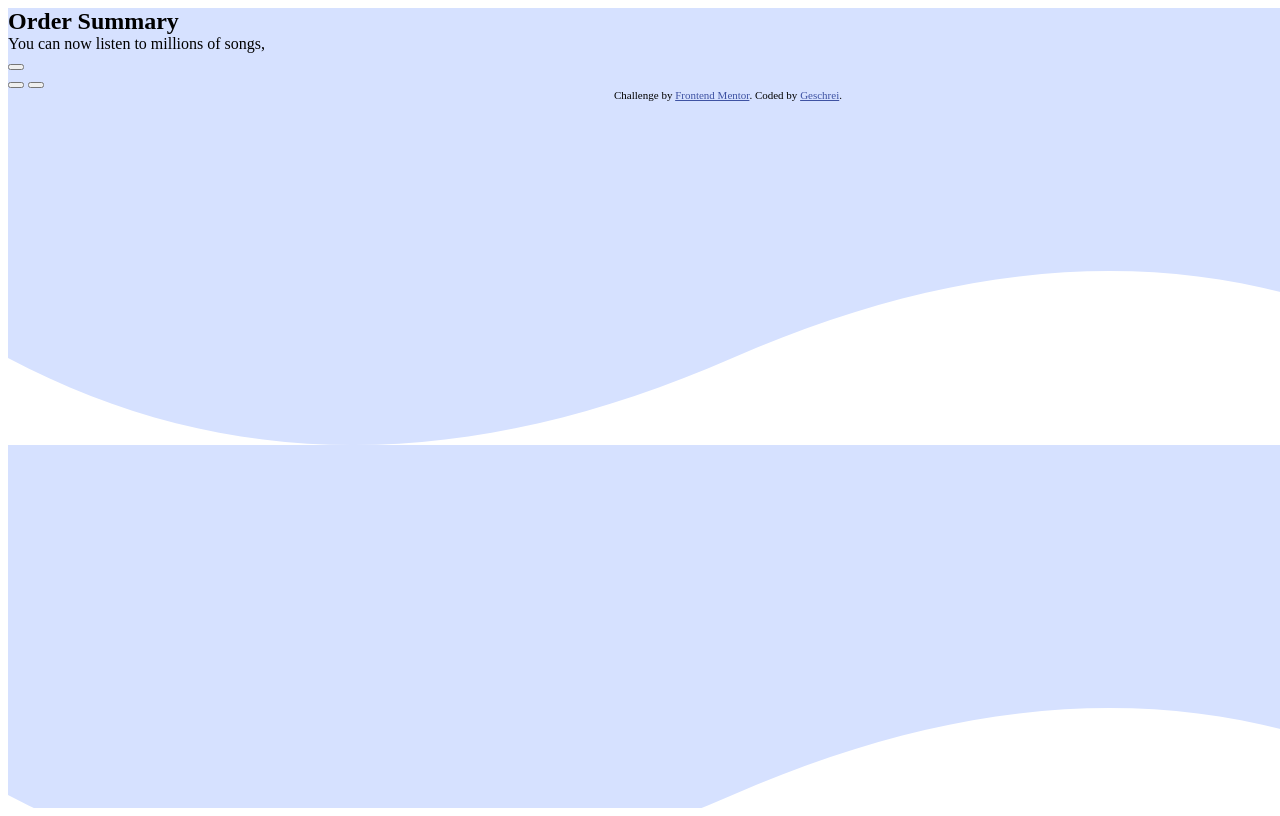
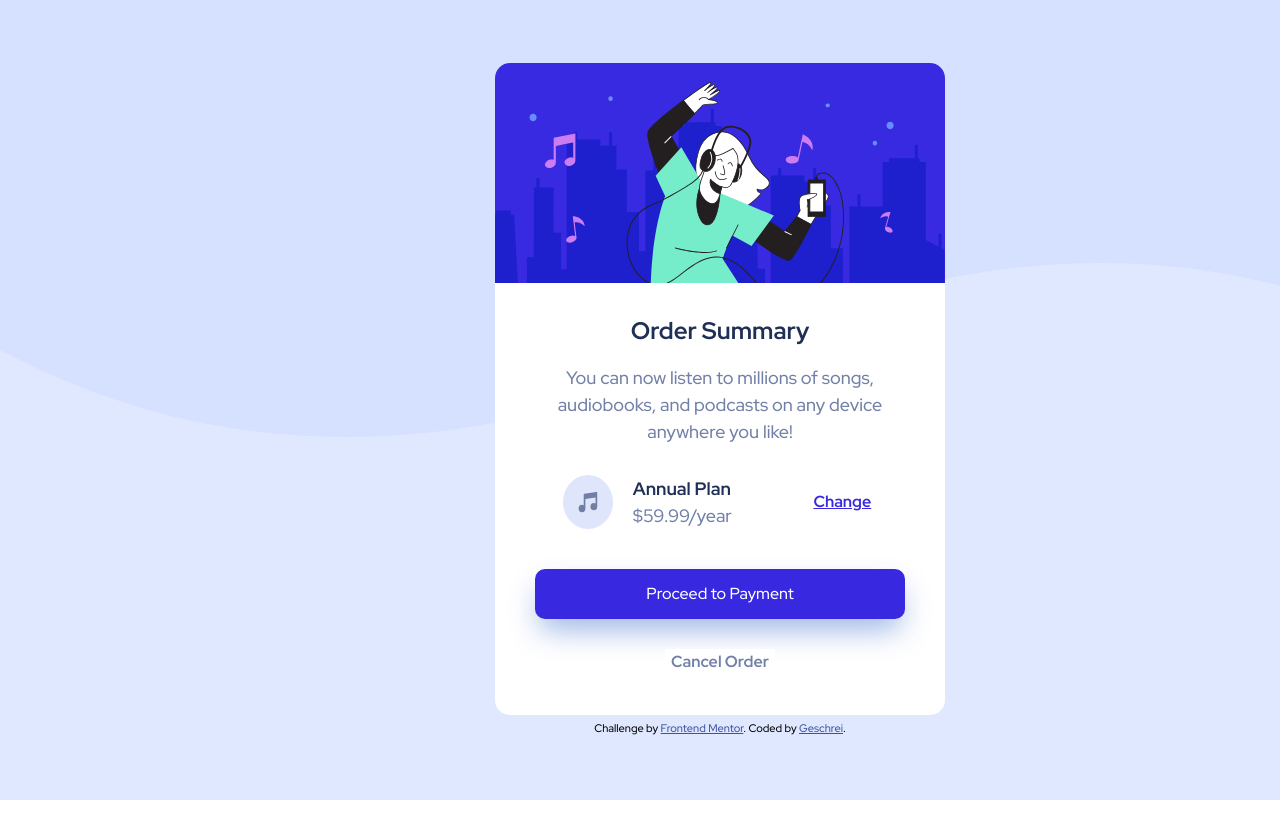
Before and after one commit to Chanses/Order-summary-component, a plain HTML site: page index.html in a window 1280 px wide. Shown: the top 816 px of the page. Drawn offline with Linux system fonts and the light colour scheme.

Commit message:
Complete version

```diff
--- a/index.html
+++ b/index.html
@@ -5,7 +5,11 @@
   <meta name="viewport" content="width=device-width, initial-scale=1.0"> <!-- displays site properly based on user's device -->
 
   <link rel="icon" type="image/png" sizes="32x32" href="./images/favicon-32x32.png">
+  <link rel="stylesheet" href="./styles/distract.css">
   <link rel="stylesheet" href="./css/main.css">
+  <link rel="preconnect" href="https://fonts.googleapis.com">
+<link rel="preconnect" href="https://fonts.gstatic.com" crossorigin>
+<link href="https://fonts.googleapis.com/css2?family=Red+Hat+Display:wght@500;700;900&display=swap" rel="stylesheet">
   <title>Frontend Mentor | Order summary card</title>
 
   <!-- Feel free to remove these styles or customise in your own stylesheet 👍 -->
@@ -17,28 +21,35 @@
 <body>
   <div class="wrapper">
     <div class="card">
-      <div class="card-image"></div>
+
+      <img class="card-image" src="./images/illustration-hero.svg"></img>
+      <div class="card-wrapper">
       <section class="card-text">
         <div class="card-article__title">Order Summary</div>
-        <div class="card-article__text">You can now listen to millions of songs,</div>
+        <div class="card-article__text">You can now listen to millions of songs, audiobooks, and podcasts on any device anywhere you like!</div>
       </section>
       <section class="plan">
         <div class="plan__info">
-          <div class="plan__info-img"></div>
-          <div class="plan__info-text"></div>
-          <div class="plan__info-price"></div>
+          <img class="plan__info-img" src="./images/icon-music.svg"></img>
+          <div class="plan__info-description">
+            <div class="plan__info-name" >Annual Plan</div>
+            <div class="plan__info-price">$59.99/year</div>
+          </div>
+
         </div>
-        <button class="plan__changebutton"></button>
+        <button class="plan__changebutton">Change</button>
       </section>
       <section class="buttons">
-        <button class="proceed"></button>
-        <button class="cancel"></button>
+        <button class="proceed">Proceed to Payment</button>
+        <button class="cancel">Cancel Order</button>
       </section>
+      </div>
+
     </div>
 
     <div class="attribution">
       Challenge by <a href="https://www.frontendmentor.io?ref=challenge" target="_blank">Frontend Mentor</a>.
-      Coded by <a href="#">Geschrei</a>.
+      Coded by <a href="https://github.com/Chanses" >Geschrei</a>.
     </div>
   </div>
 
--- /dev/null
+++ b/styles/distract.css
@@ -0,0 +1,107 @@
+/* Указываем box sizing */
+*,
+*::before,
+*::after {
+  box-sizing: border-box;
+}
+
+/* Убираем внутренние отступы */
+ul[class],
+ol[class] {
+  padding: 0;
+}
+
+/* Убираем внешние отступы */
+body,
+h1,
+h2,
+h3,
+h4,
+p,
+ul[class],
+ol[class],
+li,
+figure,
+figcaption,
+blockquote,
+dl,
+dd {
+  margin: 0;
+}
+
+/* Выставляем основные настройки по-умолчанию для body */
+body {
+  min-height: 100vh;
+  scroll-behavior: smooth;
+  text-rendering: optimizeSpeed;
+  line-height: 1.5;
+}
+
+/* Удаляем стандартную стилизацию для всех ul и il, у которых есть атрибут class*/
+ul[class],
+ol[class] {
+  list-style: none;
+}
+
+/* Элементы a, у которых нет класса, сбрасываем до дефолтных стилей */
+a:not([class]) {
+  text-decoration-skip-ink: auto;
+}
+
+/* Упрощаем работу с изображениями */
+img {
+  max-width: 100%;
+  display: block;
+}
+
+/* Указываем понятную периодичность в потоке данных у article*/
+article > * + * {
+  margin-top: 1em;
+}
+
+/* Наследуем шрифты для инпутов и кнопок */
+input,
+button,
+textarea,
+select {
+  font: inherit;
+}
+
+/* Удаляем все анимации и переходы для людей, которые предпочитай их не использовать */
+@media (prefers-reduced-motion: reduce) {
+  * {
+    animation-duration: 0.01ms !important;
+    animation-iteration-count: 1 !important;
+    transition-duration: 0.01ms !important;
+    scroll-behavior: auto !important;
+  }
+}
+
+*,
+*::before,
+*::after {
+  box-sizing: border-box;
+}
+
+ul[class],
+ol[class] {
+  padding: 0;
+}
+
+/* Убираем внешние отступы */
+body,
+h1,
+h2,
+h3,
+h4,
+p,
+ul[class],
+ol[class],
+li,
+figure,
+figcaption,
+blockquote,
+dl,
+dd {
+  margin: 0;
+}
--- a/styles/main.scss
+++ b/styles/main.scss
@@ -1,50 +1,125 @@
-.wrapper{
-
-}
-
 .wrapper {
 	width: 1440px;
 	height: 100vh;
-	background-image: url(../images/pattern-background-desktop.svg);
+	display: flex;
+	align-items: center;
+	justify-content: center;
+	flex-direction: column;
+	font-family: 'Red Hat Display', sans-serif;
+	background-image: url(../images/pattern-background-desktop.svg) ;
+	background-repeat: no-repeat;
+	margin: 0 auto;
+	background-color:  hsl(225, 100%, 94%);
+	& button{
+		border: none; outline: none;
+		cursor: pointer;
+
+
+	}
 }
 .card {
+
+	width: 450px;
+	margin: 0 auto;
+	border-radius: 15px;
+	background-color: #fff;
+	margin-bottom: 5px;
+
+
+
+}
+.card-wrapper{
+	padding: 0 30px;
+
+
 }
 .card-image {
+	border-radius: 15px 15px 0 0;
+	margin-bottom: 30px;
+
 }
 .card-text {
+	text-align: center;
 }
 .card-article {
 
+
+
+
 		&__title {
 			font-size: 24px;
-			font-weight: bold;
+			font-weight:700;
+			margin-bottom: 15px;
+			color: hsl(223, 47%, 23%);
 		}
 
 		&__text {
-		}
+			font-size: 18px;
+			color:  hsl(224, 23%, 55%);
+			margin-bottom: 30px;
+			}
 }
 .plan {
+	display: flex;
+	justify-content: space-around;
+	margin-bottom: 40px;
+		&__info{
+			display: flex;
 
-		&__info {
+		}
+		&__info-img{
+			margin-right: 20px;
+			width: 50px;
 		}
 
-		&__info-img {
+		&__info-description {
+			display: flex;
+			flex-direction: column;
 		}
 
-		&__info-text {
+		&__info-name {
+			font-size: 18px;
+			font-weight: 700;
+			color: hsl(223, 47%, 23%);
 		}
 
 		&__info-price {
+			font-size: 18px;
+			color:  hsl(224, 23%, 55%);
 		}
 
+
+
 		&__changebutton {
+			font-size: 16px;
+			color:  hsl(245, 75%, 52%);
+			font-weight: 700;
+			text-decoration: underline;
+			background-color: #fff;
 		}
 }
 .buttons {
+	display: flex;
+	flex-direction: column;
+	align-items: center;
+	justify-content: center;
 }
 .proceed {
+	width: 370px;
+	height: 50px;
+	background-color:  hsl(245, 75%, 52%);
+	margin-bottom: 30px;
+	color: white;
+	border-radius: 10px;
+
+box-shadow: 0px 15px 30px -5px rgba(0, 64, 189, 0.4);
+
 }
 .cancel {
+	color:  hsl(224, 23%, 55%);
+	font-weight: bold;
+	margin-bottom: 40px;
+	background-color: #fff;
 }
 
 
```
Also changed, not shown: css/main.css.
